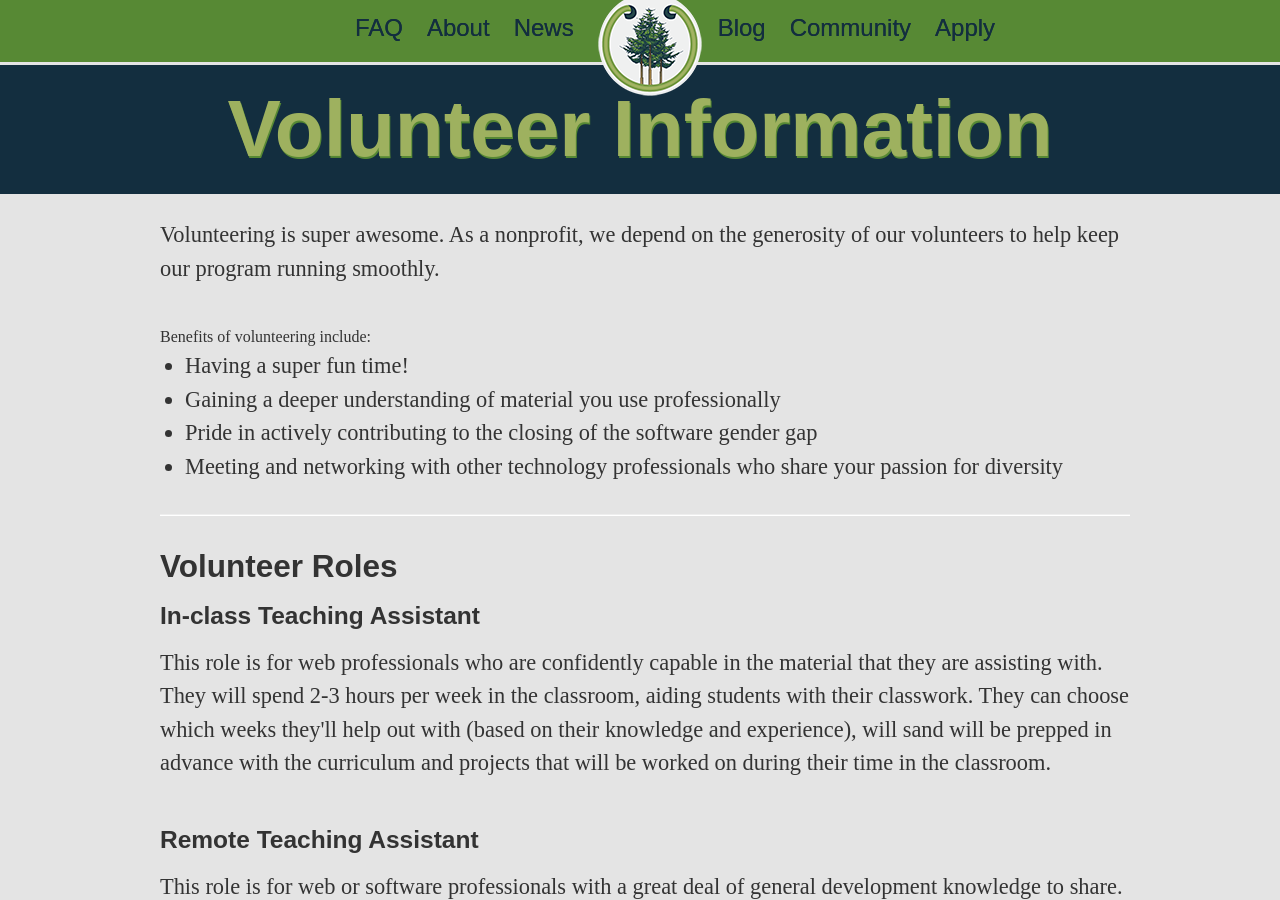
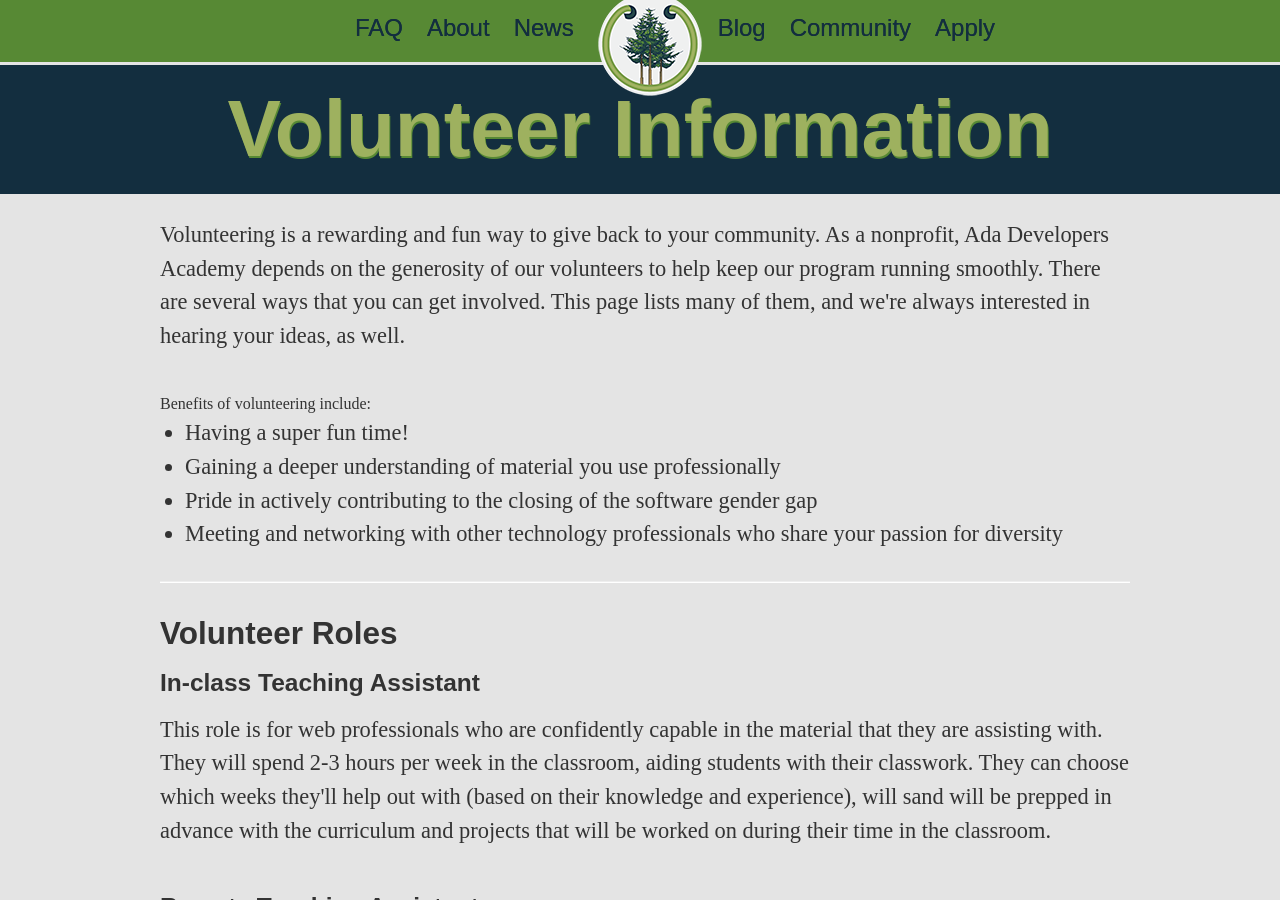
Before and after one commit to Ada-Developers-Academy/adadevelopersacademy.org, a Jekyll site: the page built from community/volunteer_signup.html, in a window 1280 px wide and 900 px high. Built offline with Jekyll 4.4.1, drawn with Linux system fonts in a browser that asks for light colours; nearby versions of some CDN libraries; some of the changed text lies outside the part shown.

Commit message:
More content on the page

```diff
--- a/community/volunteer_signup.html
+++ b/community/volunteer_signup.html
@@ -18,7 +18,7 @@
     <div class="span10">
 
       <div id="vol_intro" class="body-text">
-        <p>Volunteering is super awesome. As a nonprofit, we depend on the generosity of our volunteers to help keep our program running smoothly. </p>
+        <p>Volunteering is a rewarding and fun way to give back to your community. As a nonprofit, Ada Developers Academy depends on the generosity of our volunteers to help keep our program running smoothly. There are several ways that you can get involved. This page lists many of them, and we're always interested in hearing your ideas, as well.</p>
 
         Benefits of volunteering include:
         <ul class="space_after">
```
Also changed, not shown: other parts of community/volunteer_signup.html (+1 -0 lines).
